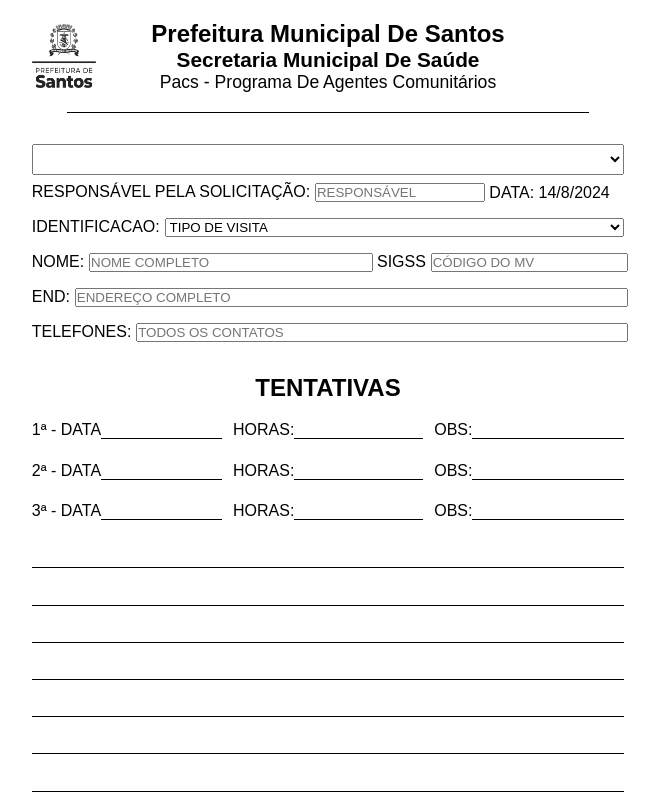
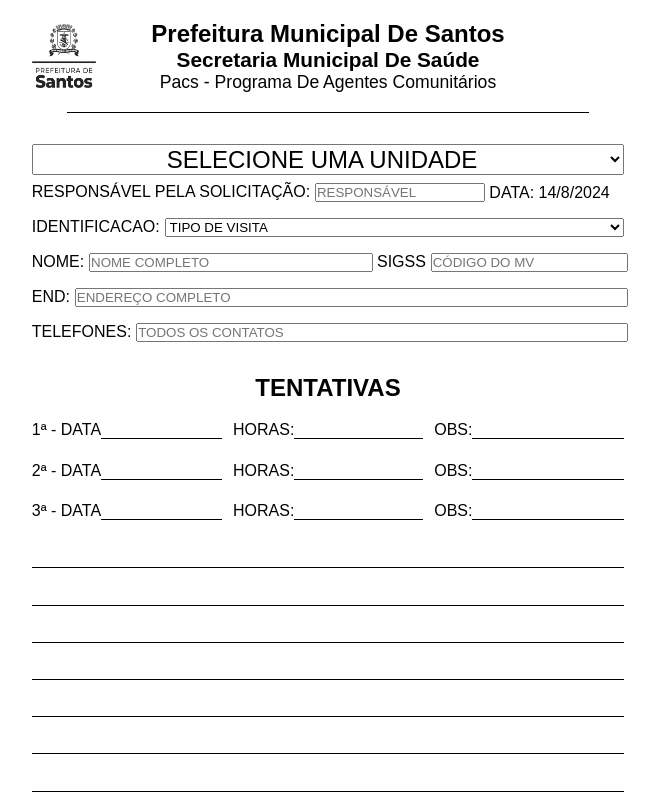
Before and after one commit to Marcos-Monte/vd-valongo, a Vue app: page / in a window 1280 px wide. Shown: the top 800 px of the page, without its empty margins (312-971 px from the left). Built offline with nearby package versions, Linux system fonts and the light colour scheme.

Commit message:
refact: reestruturação dos dados locais ; adequação dos métodos e eventos que lidam com a absorção e renderização dos dados

```diff
--- a/src/components/sections/IdentificadorAcs.vue
+++ b/src/components/sections/IdentificadorAcs.vue
@@ -78,13 +78,17 @@ import eventBus from '../../eventBus.js';
         mounted(){
             // Ouvir o evento indicado  e executar a função 'callback'
             eventBus.on('escolheuUnidade', (unidadeEscolhida)=> {
-                this.microAreas = unidadeEscolhida.microAreas
+                // Evento, primeiramente, reseta os valores das variaveis
+                this.microAreas = []
+                this.micro = {}
+                // Atribui o Array de Objetos enviado pelo Evento Personalizado na Variavel Local
+                this.microAreas = unidadeEscolhida
             })
         },
 
         unmounted() {
             // Remove o evento ao destruir o componente para evitar vazamento de memória
-            eventBus.off('equipesCarregadas', this.listener);
+            eventBus.off('escolheuUnidade', this.listener);
         },
 
     }
--- a/src/components/sections/IdentificadorVisita.vue
+++ b/src/components/sections/IdentificadorVisita.vue
@@ -8,16 +8,15 @@
 
                 <option value="" disabled selected>selecione uma unidade</option> <!-- Placeholder -->
 
-                    <option v-for="(unidade, index) in unidades"
+                <option v-for="(unidade, index) in opcoesDeUnidades"
                     :key="index"
                     :value="unidade"
                 >
-                        {{ unidade.tipoUnidade }} - {{ unidade.unidade }}
+                    {{ unidade }}
 
                 </option>
 
             </select>
-
 
         </div>
 
@@ -110,18 +109,31 @@ import { tiposVisitas, unidades } from '../../data/data.js';
                 // Armazena os Arrays
                 tipos: tiposVisitas,
                 unidades: unidades,
-                unidadeEscolhida: [],
+                unidadeEscolhida: "",
+                opcoesDeUnidades: "",
 
                 // Armazena a largura da tela do dispositivo no momento que é inicializado (sem necessidade de ficar monitorando)
                 windowWidth: window.innerWidth,
 
             }
         },
+        // Métodos Computados:
+        computed: {
+            // Monitora a variavel indicada e renderiza se tiver alguma mudança
+            opcoesDeUnidades(){
+                return [...new Set(this.unidades.map((opcao) => opcao.unidade))]
+            },
+        },
+        // Métodos de Ação:
+        methods: {
+            // É chamada por 'OnChange' e cria sequencia com o 'value' recebido
+            selecionarUnidade(){
+                // Cria novo Array só com os Objetos que correspondem ao filtro
+                const equiperUnidadesEscolhida = this.unidades.filter((equipe) => equipe.unidade === this.unidadeEscolhida)
+                // Emite Evento personalizado e envia o novo Array
+                eventBus.emit('escolheuUnidade', equiperUnidadesEscolhida)
+            },
 
-        methods: {
-            selecionarUnidade(){
-                eventBus.emit('escolheuUnidade', this.unidadeEscolhida)
-            }
         }
 
     }
--- a/src/data/data.js
+++ b/src/data/data.js
@@ -3,26 +3,17 @@ const tiposVisitas = ['confirmação de endereço', 'busca ativa', 'abertura de
 
 // Array com objetos que contém cada opção da equipe
 const unidades = [
-    {
-        unidade: 'valongo', tipoUnidade: 'usf',
-        microAreas: [
-            {micro: 1, acs: 'carlos', equipe: 'azul', enfermeira: 'ivette'},
-            {micro: 8, acs: 'fernanda', equipe: 'azul', enfermeira: 'ivette'},
-            {micro: 9, acs: 'bianca', equipe: 'azul', enfermeira: 'ivette'},
-            {micro: 5, acs: 'michelle', equipe: 'verde', enfermeira: 'suellen'},
-            {micro: 6, acs: 'aline', equipe: 'amarela', enfermeira: 'rosana'},
-            {micro: 7, acs: 'luana', equipe: 'amarela', enfermeira: 'rosana'},
-        ]
-    },
-    {
-        unidade: 'consultório na rua', tipoUnidade: 'cnar',
-        microAreas: [
-            {micro: 1, acs: 'carlos', equipe: 'valongo', enfermeira: 'ivette'},
-            {micro: 1, acs: 'carlos', equipe: 'valongo', enfermeira: 'ivette'},
-            {micro: 5, acs: 'exemplo', equipe: 'jm-pompeia', enfermeira: 'exemplo'},
-        ]
-    },
-];
+    // Objetos reorganizados
+    {unidade: 'valongo', tipoUnidade: 'usf', micro: 1, acs: 'carlos', equipe: 'azul', enfermeira: 'ivette'},
+    {unidade: 'valongo', tipoUnidade: 'usf', micro: 8, acs: 'fernanda', equipe: 'azul', enfermeira: 'ivette'},
+    {unidade: 'valongo', tipoUnidade: 'usf', micro: 9, acs: 'bianca', equipe: 'azul', enfermeira: 'ivette'},
+    {unidade: 'valongo', tipoUnidade: 'usf', micro: 5, acs: 'michelle', equipe: 'verde', enfermeira: 'suellen'},
+    {unidade: 'valongo', tipoUnidade: 'usf', micro: 6, acs: 'aline', equipe: 'amarela', enfermeira: 'rosana'},
+    {unidade: 'valongo', tipoUnidade: 'usf', micro: 7, acs: 'luana', equipe: 'amarela', enfermeira: 'rosana'},
+    {unidade: 'consultório na rua', tipoUnidade: 'cnar', micro: 1, acs: 'carlos', equipe: 'valongo', enfermeira: 'ivette'},
+    {unidade: 'consultório na rua', tipoUnidade: 'cnar', micro: 1, acs: 'carlos', equipe: 'valongo', enfermeira: 'ivette'},
+    {unidade: 'consultório na rua', tipoUnidade: 'cnar', micro: 5, acs: 'exemplo', equipe: 'jm-pompeia', enfermeira: 'exemplo'}
+]
 
 // Exportando os Arrays
 export { tiposVisitas, unidades };
```
Lines whose indentation alone changed are shown as unchanged.
